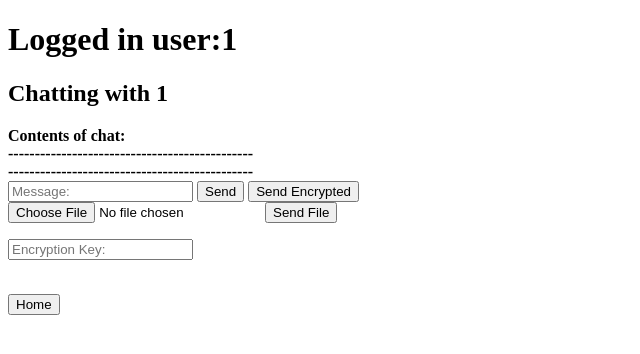
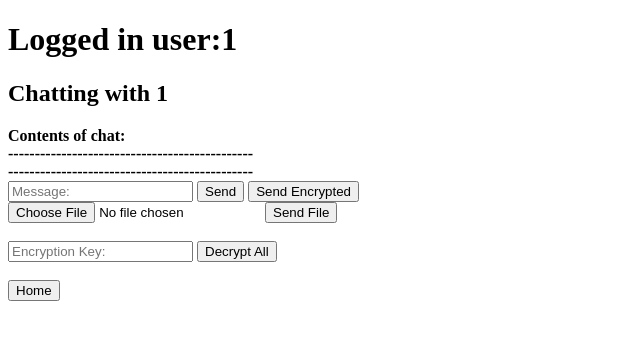
Before and after one commit to Malazalan/Team20-SecureChatApp, a Flask app: page /chat/1 in a window 1280 px wide. Shown: the top 354 px of the page, without its empty margins (0-640 px from the left). Run offline with Flask 3, Linux system fonts and the light colour scheme; a user stored in the database is signed in; a database or web service that is not in the repository returns one stand-in record (values such as "Sample title"); some libraries are stand-ins or nearby versions.

Commit message:
Added a decrypt all function for mass decryption

```diff
--- a/Client/templates/chat.html
+++ b/Client/templates/chat.html
@@ -29,10 +29,11 @@
         <input type="file" id="file_input" name="file_input">
         <button type="submit">Send File</button>
     </form>
-
-
-    <p><input type = "text" id ="key_input" placeholder="Encryption Key:"></p>
-
+    <br>
+    <form id="encryption_form" action="none">
+        <input type = "text" id ="key_input" placeholder="Encryption Key:">
+        <button id="decrypt_all_button" onclick="decryptAll(); return false;">Decrypt All</button>
+    </form>
     <br>
 
 
@@ -180,7 +181,6 @@ window.onload = function() {
         }
     }
 
-
     async function encryptMessage(plaintext, password) {
         const textEncoder = new TextEncoder();
         const message = plaintext;
@@ -209,7 +209,7 @@ window.onload = function() {
     }
 
     async function decryptMessage(button, value) {
-        //try {
+        try {
             const textEncoder = new TextEncoder();
             const textDecoder = new TextDecoder();
 
@@ -243,9 +243,19 @@ window.onload = function() {
             const username = usernameElement.textContent;
             const newHTML = `<b>${username}</b> ${decryptedMessage}`;
             parentNode.innerHTML = newHTML;
-}
 
+        } catch (error) {
+        //alert("Decryption failed. Please check your password and try again.");
+        //
+        }
+        }
 
+        function decryptAll() {
 
+        const decryptButtons = document.querySelectorAll('.decrypt-button');
+        decryptButtons.forEach(button => {
+            decryptMessage(button, button.value);
+        });
+    }
     </script>
 </html>
```
